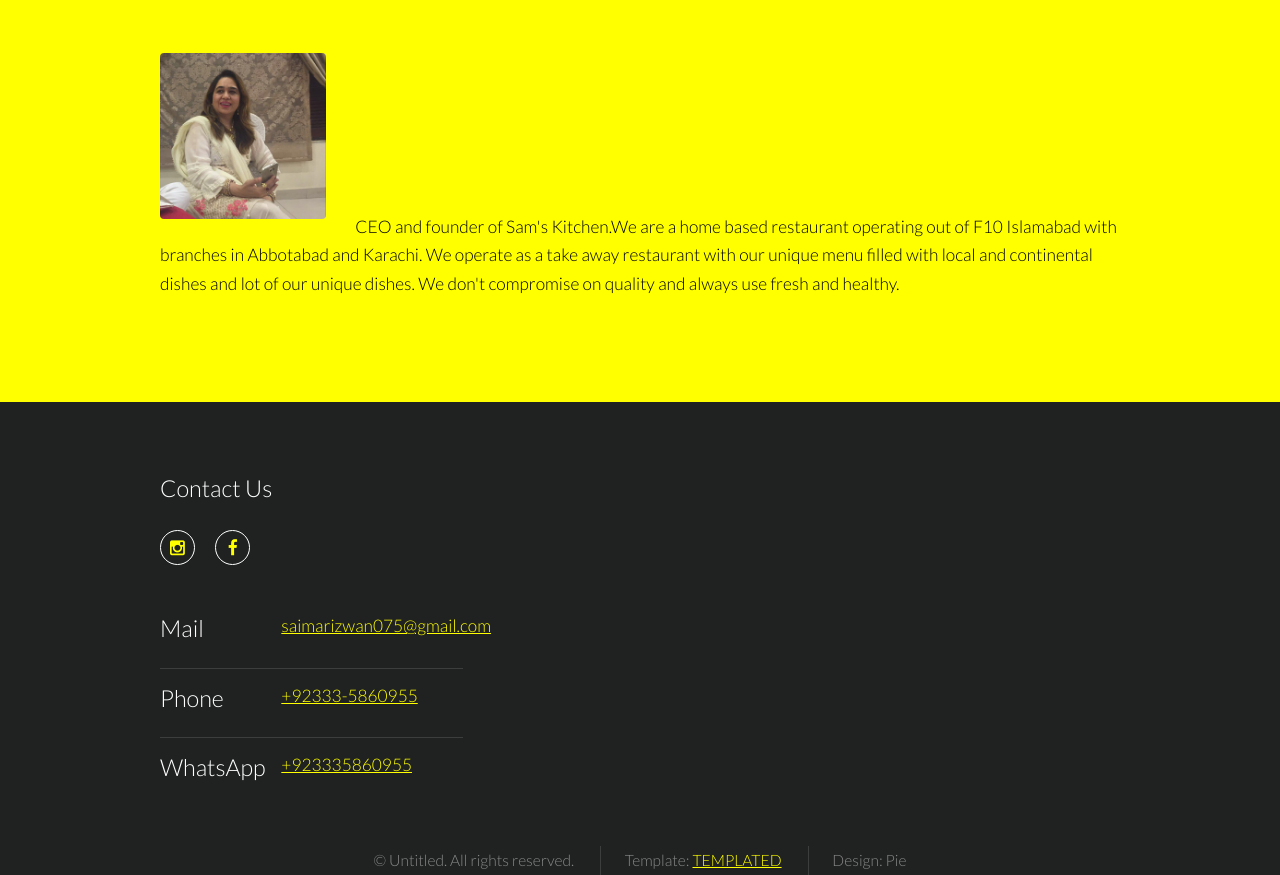
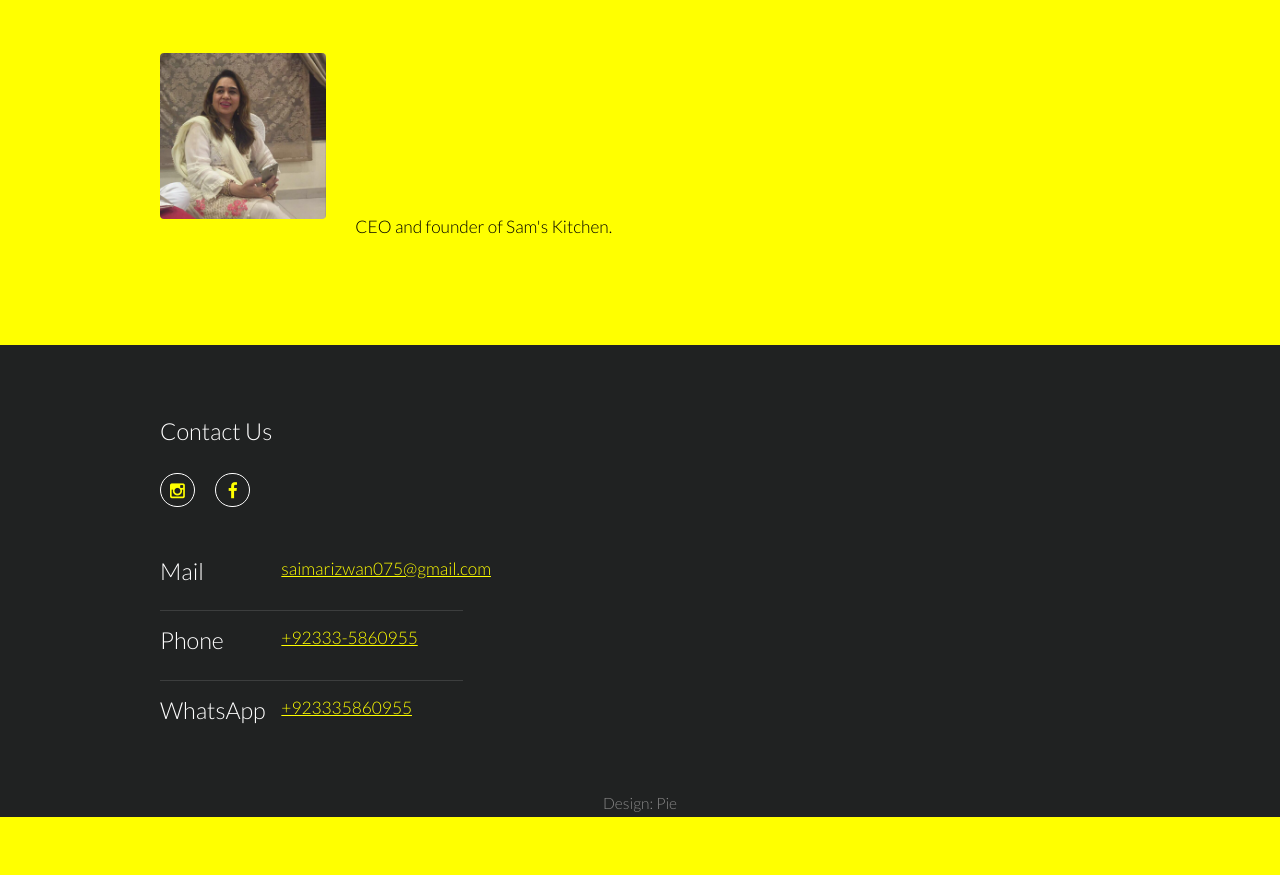
Before and after one commit to syedhassanpirzada/sams_kitchen, a plain HTML site: page AboutUs.html in a window 1280 px wide. Shown: the part 518-1393 px from the top of the page. After the commit the page ends 1335 px from the top, so only its background shows below. Drawn offline with Linux system fonts and the light colour scheme.

```diff
--- a/AboutUs.html
+++ b/AboutUs.html
@@ -62,11 +62,7 @@
           <span class="image left"
             ><img src="images/image1.jpeg" alt="SaimaRizwan"
           /></span>
-          CEO and founder of Sam's Kitchen.We are a home based restaurant
-          operating out of F10 Islamabad with branches in Abbotabad and Karachi.
-          We operate as a take away restaurant with our unique menu filled with
-          local and continental dishes and lot of our unique dishes. We don't
-          compromise on quality and always use fresh and healthy.
+          CEO and founder of Sam's Kitchen.
         </p>
       </div>
     </section>
@@ -111,8 +107,6 @@
           </section>
         </div>
         <ul class="copyright">
-          <li>&copy; Untitled. All rights reserved.</li>
-          <li>Template: <a href="http://templated.co">TEMPLATED</a></li>
           <li>Design: Pie</li>
         </ul>
       </div>
```
Also changed, not shown: Menu.html (+1 -2 lines), index.html (+1 -4 lines).
